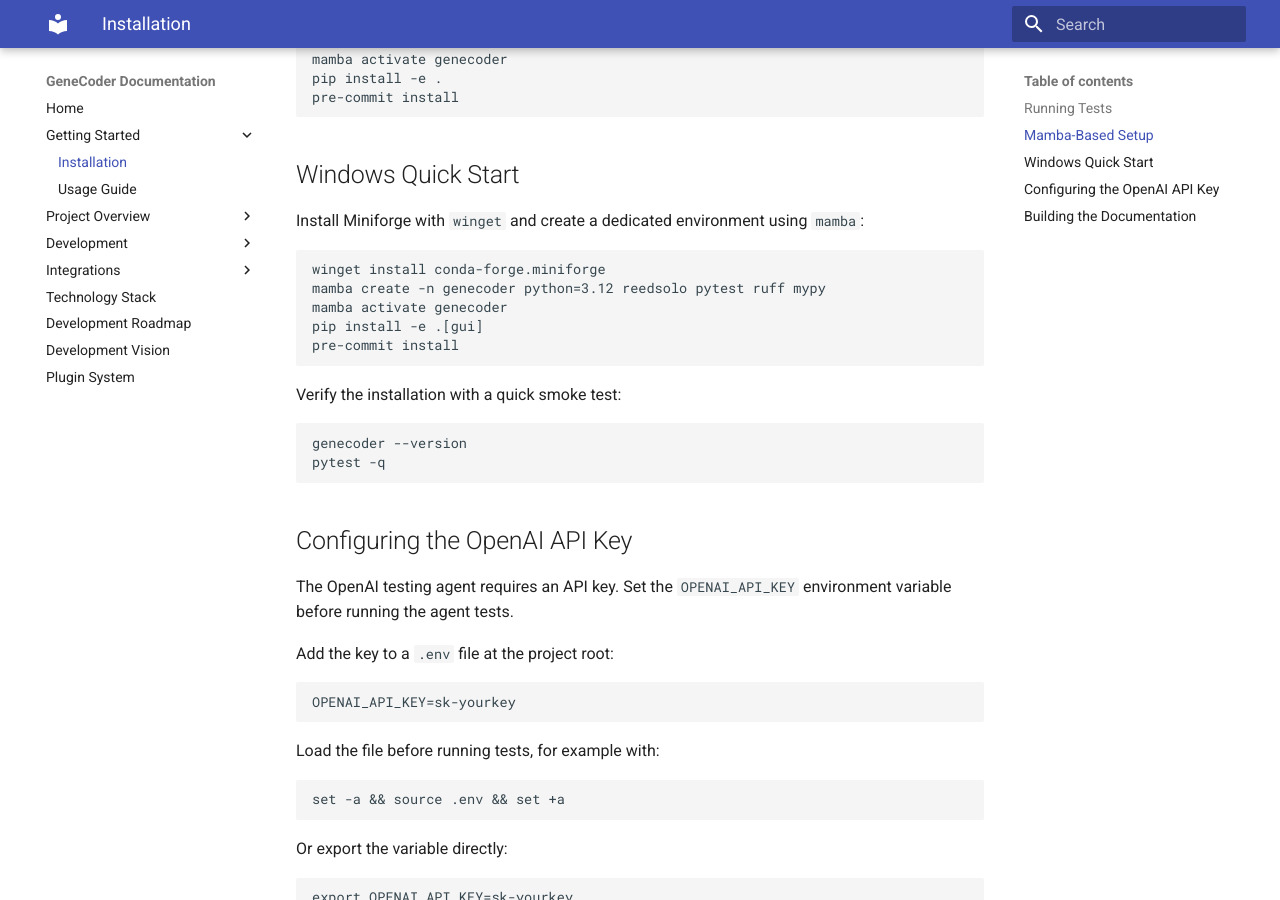
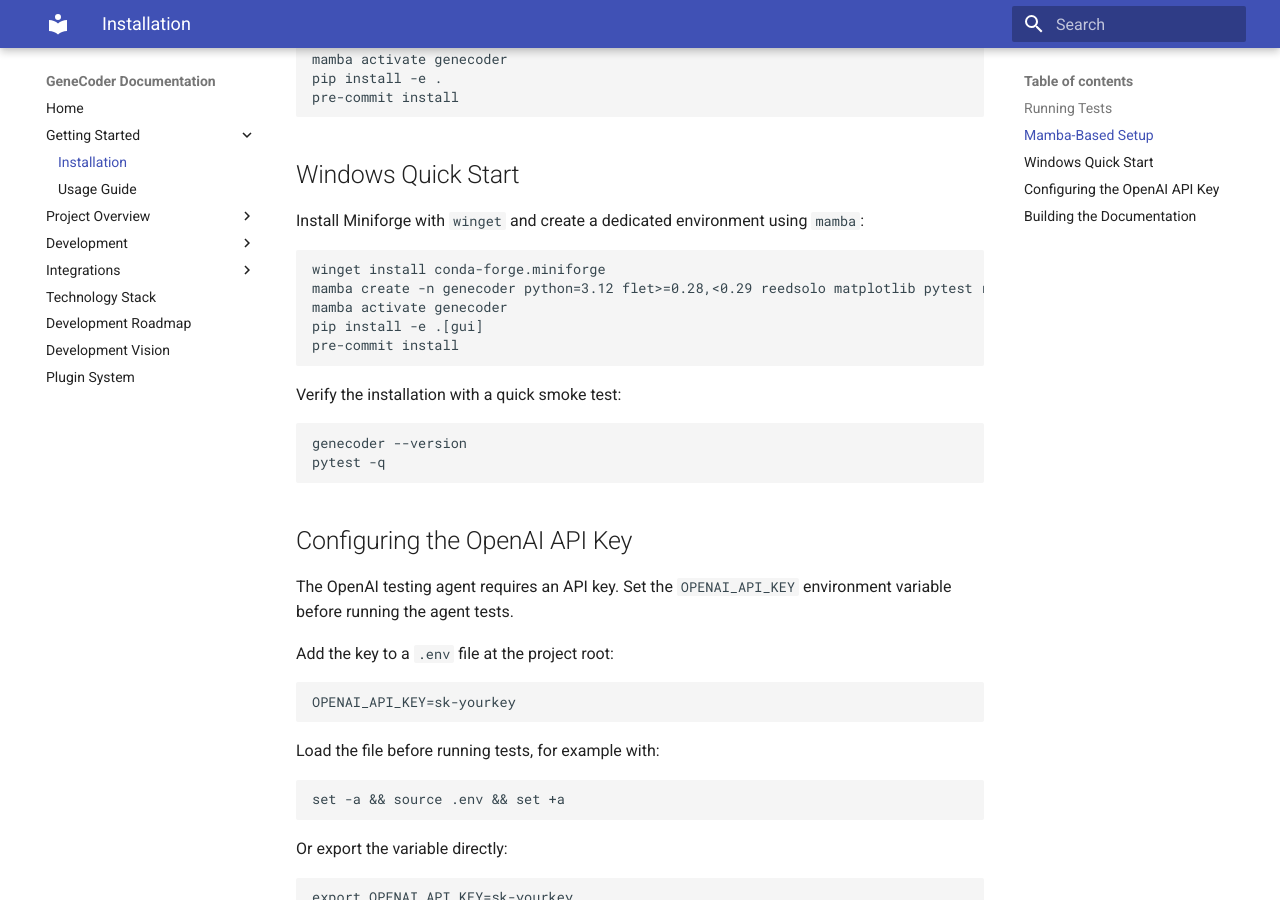
Before and after one commit to d0tTino/GeneCoder, an MkDocs documentation site: the page built from docs/installation.md, in a window 1280 px wide and 900 px high, scrolled down 797 px. Built offline with MkDocs 1.6.1 and Material for MkDocs 9.7.7, drawn with Linux system fonts in a browser that asks for light colours.

````diff
--- a/docs/installation.md
+++ b/docs/installation.md
@@ -43,7 +43,7 @@ Install Miniforge with `winget` and create a dedicated environment using `mamba`
 
 ```powershell
 winget install conda-forge.miniforge
-mamba create -n genecoder python=3.12 reedsolo pytest ruff mypy
+mamba create -n genecoder python=3.12 flet>=0.28,<0.29 reedsolo matplotlib pytest ruff mypy
 mamba activate genecoder
 pip install -e .[gui]
 pre-commit install
````
Also changed, not shown: README.md (+1 -1 lines).
